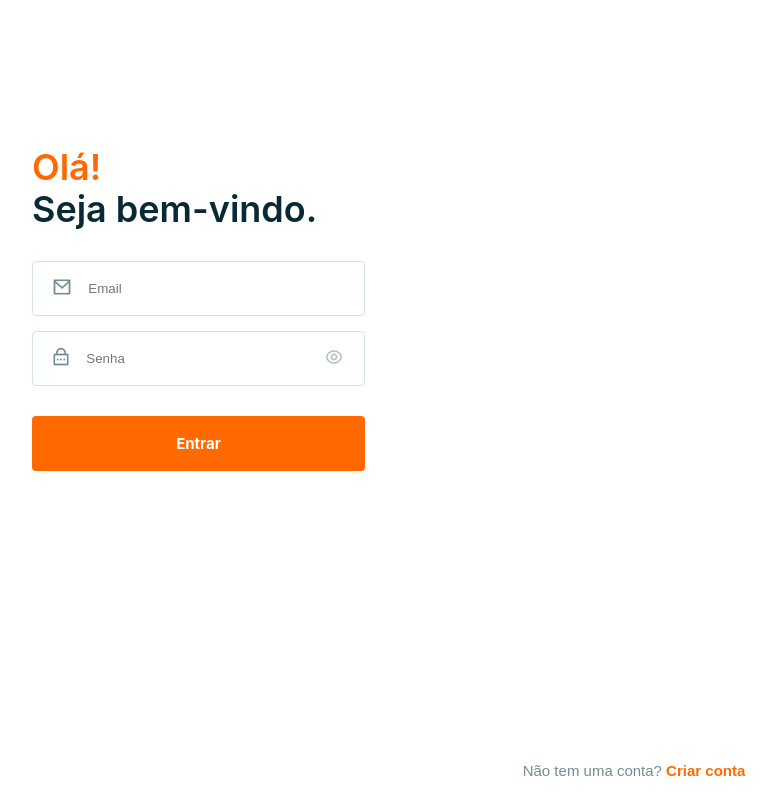
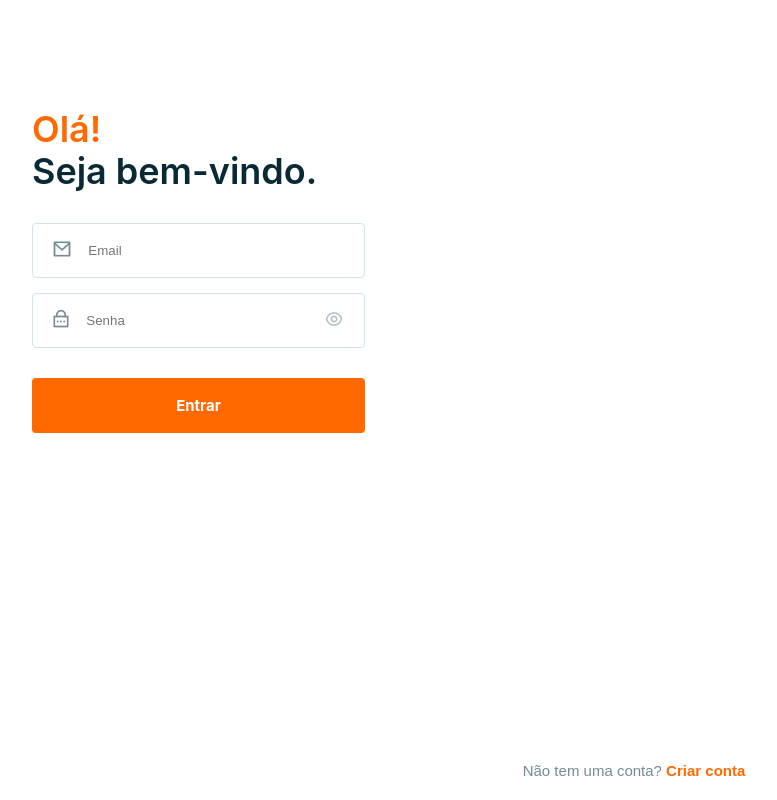
Before and after one commit to MaxWesley/gavealabs-frontend-challenge, a React (Create React App) app: page /login in a window 1280 px wide. Shown: the whole page, without its empty margins (6-783 px from the left). Built offline with nearby package versions, Linux system fonts and the light colour scheme.

Commit message:
fix: margin distance

```diff
--- a/src/pages/Login/styles.ts
+++ b/src/pages/Login/styles.ts
@@ -22,7 +22,7 @@ export const FormText = styled.h1`
 
     color: #092A34;
 
-    margin-top: 125px;
+    margin-top: calc(125px - 38px);
 
     span {
         display: block;
```
